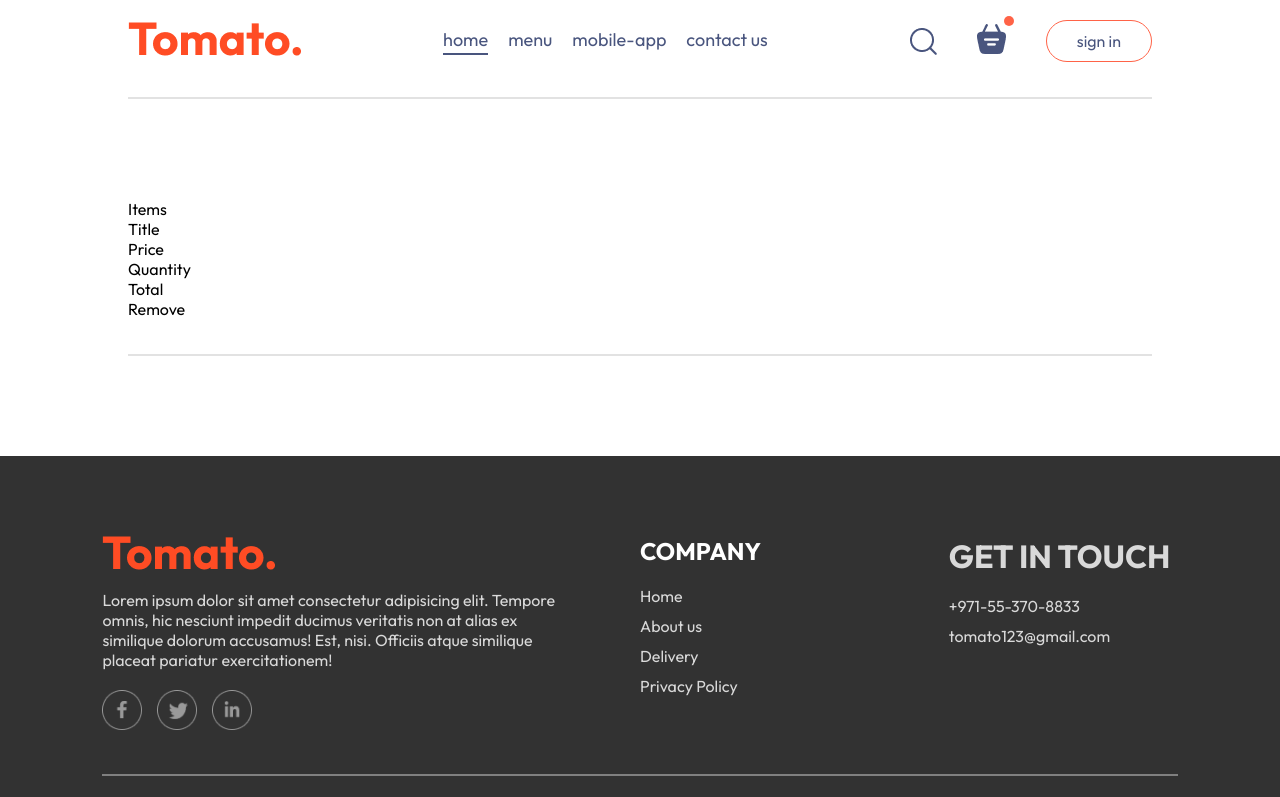
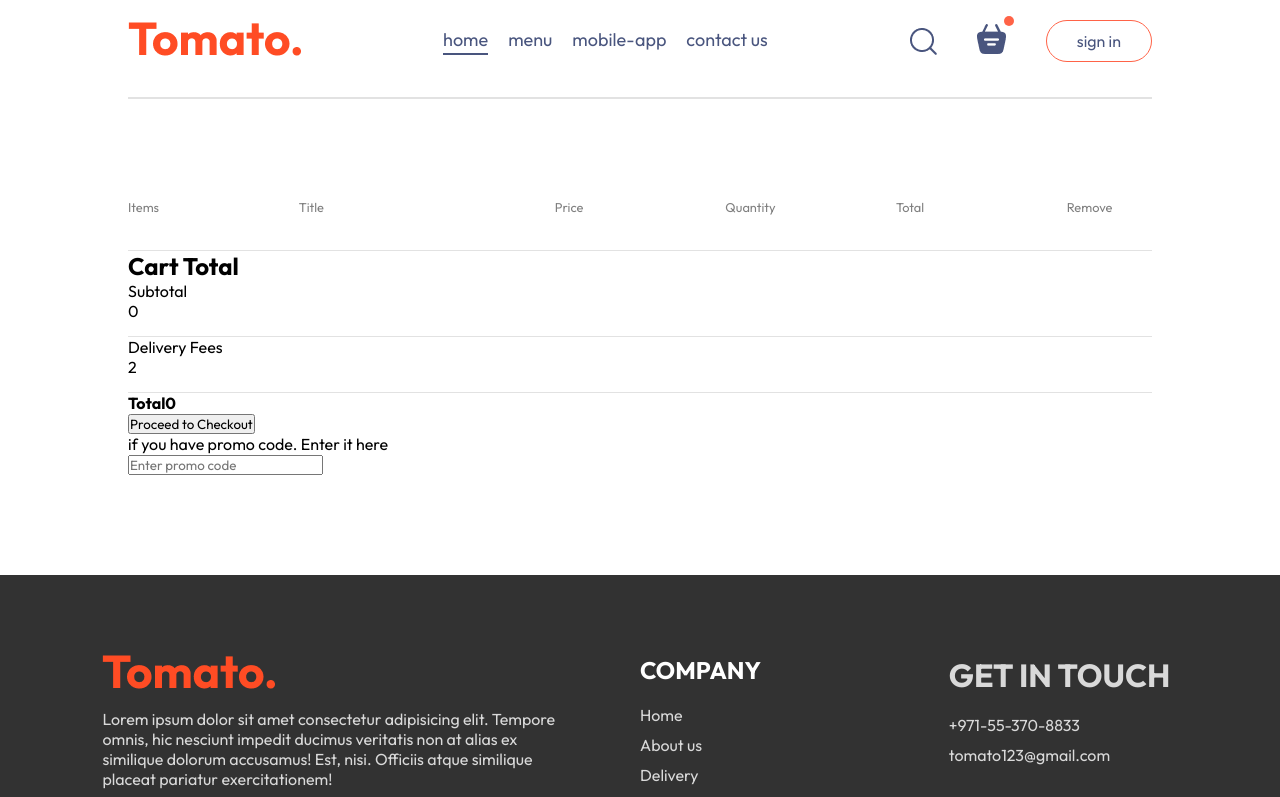
Before and after one commit to VedantGames/food-del, a React (Vite) app: page /cart in a window 1280 px wide. Shown: the top 797 px of the page. Built offline with nearby package versions, Linux system fonts and the light colour scheme.

Commit message:
13 commit

```diff
--- a/src/pages/Cart/Cart.css
+++ b/src/pages/Cart/Cart.css
@@ -1,3 +1,25 @@
 .cart {
   margin-top: 100px;
 }
+.cart-items-title {
+  display: grid;
+  grid-template-columns: 1fr 1.5fr 1fr 1fr 1fr 0.5fr;
+  align-items: center;
+  color: grey;
+  font-size: max(1vw, 12px);
+}
+.cart-items-item {
+  margin: 10px 0px;
+  color: black;
+}
+.cart-items-item img {
+  width: 50px;
+}
+.cart hr {
+  height: 1px;
+  background-color: #e2e2e2;
+  border: none;
+}
+.cart-items-item .cross {
+  cursor: pointer;
+}
--- a/src/pages/Cart/Cart.jsx
+++ b/src/pages/Cart/Cart.jsx
@@ -21,17 +21,52 @@ const Cart = () => {
         {food_list.map((item, index) => {
           if (cartItems[item._id] > 0) {
             return (
-              <div key={index} className="cart-items-title cart-items-item">
-                <img src={item.image} alt="" />
-                <p>{item.name}</p>
-                <p>{item.price}</p>
-                <p>{cartItems[item._id]}</p>
-                <p>{item.price*cartItems[item._id]}</p>
-                <p>X</p>
+              <div key={index}>
+                <div className="cart-items-title cart-items-item">
+                  <img src={item.image} alt="" />
+                  <p>{item.name}</p>
+                  <p>${item.price}</p>
+                  <p>{cartItems[item._id]}</p>
+                  <p>{item.price * cartItems[item._id]}</p>
+                  <p onClick={() => removeFromCart(item._id)} className="cross">
+                    x
+                  </p>
+                </div>
+                <hr />
               </div>
             );
           }
         })}
+      </div>
+      <div className="cart-bottom">
+        <div className="cart-total">
+          <h2>Cart Total</h2>
+          <div>
+            <div className="cart-total-details">
+              <p>Subtotal</p>
+              <p>{0}</p>
+            </div>
+            <hr />
+            <div className="cart-total-details">
+              <p>Delivery Fees</p>
+              <p>{2}</p>
+            </div>
+            <hr />
+            <div className="cart-total-details">
+              <b>Total</b>
+              <b>{0}</b>
+            </div>
+          </div>
+          <button>Proceed to Checkout</button>
+        </div>
+        <div className="cart-promocode">
+          <div>
+            <p>if you have promo code. Enter it here</p>
+            <div className="cart-promocode-input">
+              <input type="text" placeholder="Enter promo code"/>
+            </div>
+          </div>
+        </div>
       </div>
     </div>
   );
```
